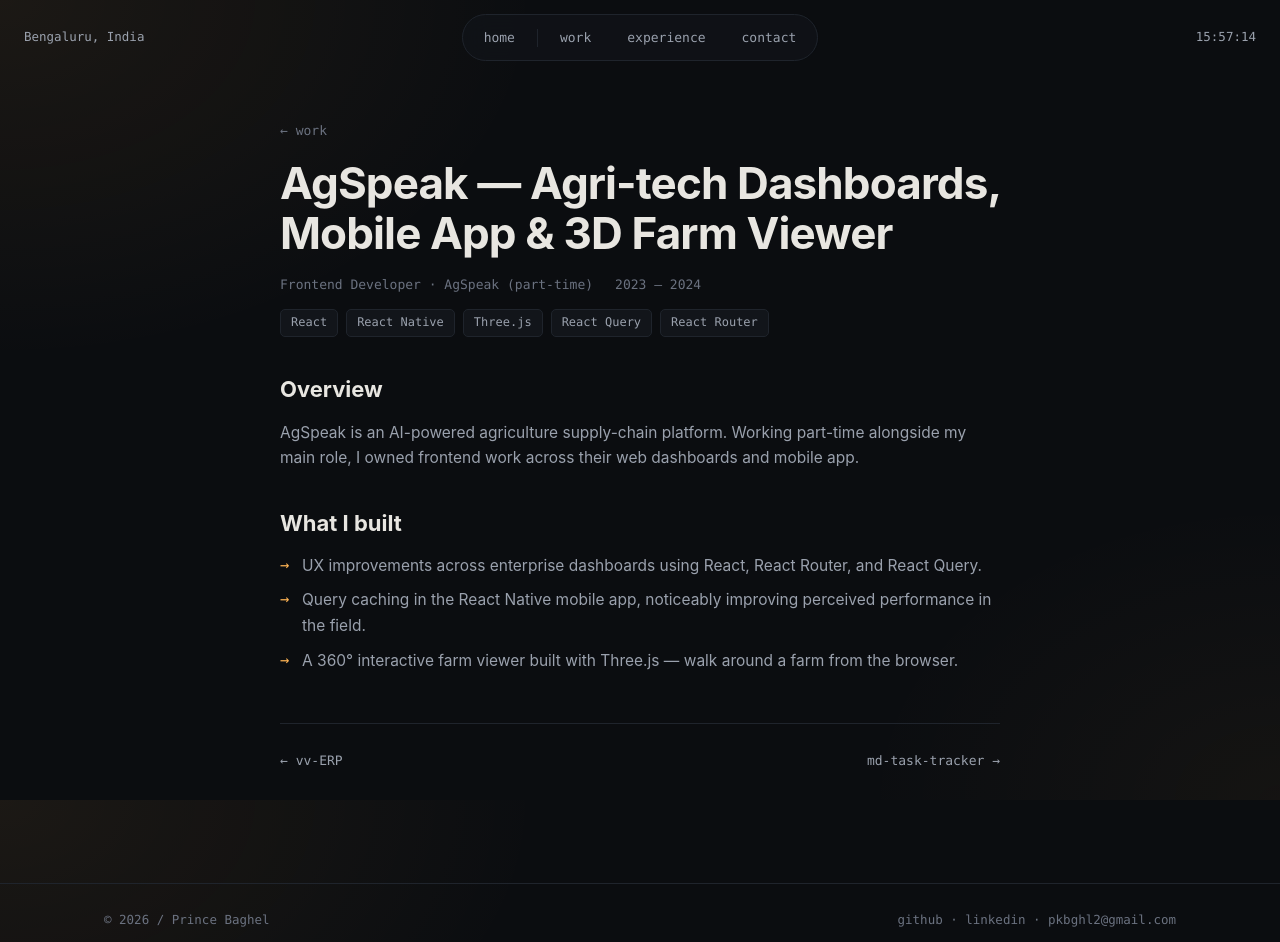
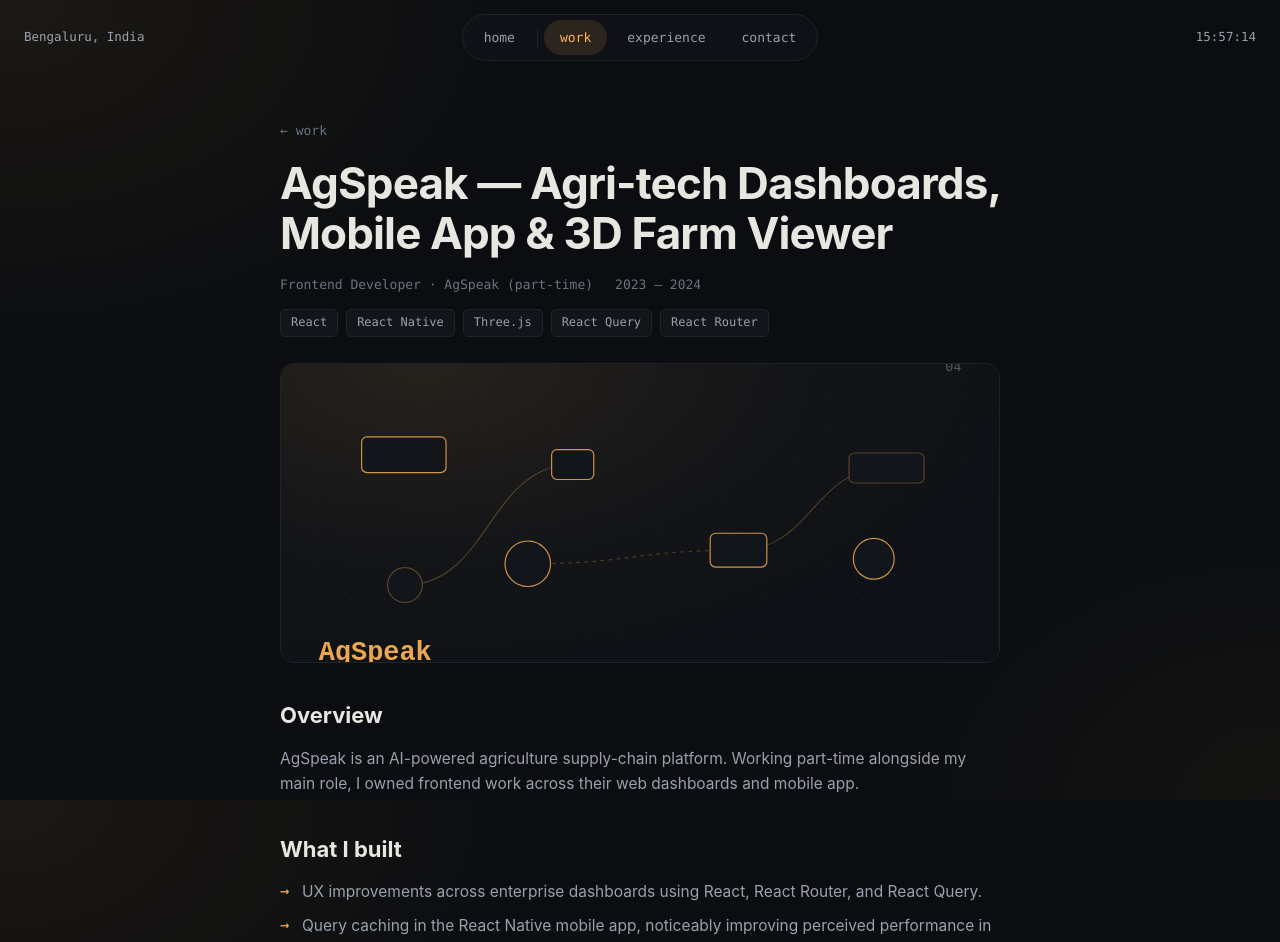
Before and after one commit to mprinceb/folio, a Next.js app: page /work/agspeak in a window 1280 px wide. Shown: the top 942 px of the page. Built offline with nearby package versions, Linux system fonts and the light colour scheme.

Commit message:
v3: Inter/JetBrains Mono, SVG icons, generative project covers, motion, active nav

```diff
--- /dev/null
+++ b/app/components/Cover.jsx
@@ -0,0 +1,106 @@
+// Deterministic generative "pipeline blueprint" cover per project.
+function hash(str) {
+  let h = 2166136261;
+  for (let i = 0; i < str.length; i++) {
+    h ^= str.charCodeAt(i);
+    h = Math.imul(h, 16777619);
+  }
+  return () => {
+    h ^= h << 13; h ^= h >>> 17; h ^= h << 5;
+    return ((h >>> 0) % 1000) / 1000;
+  };
+}
+
+export default function Cover({ slug, name, index, height = 340 }) {
+  const rnd = hash(slug);
+  const W = 800, H = 420;
+  const nodes = [];
+  const cols = 4, rows = 2;
+  for (let c = 0; c < cols; c++) {
+    for (let r = 0; r < rows; r++) {
+      if (rnd() < 0.3) continue;
+      nodes.push({
+        x: 90 + c * 180 + rnd() * 60,
+        y: 90 + r * 140 + rnd() * 70,
+        w: 46 + rnd() * 60,
+        h: 30 + rnd() * 14,
+        round: rnd() > 0.55,
+        bright: rnd() > 0.6,
+      });
+    }
+  }
+  const edges = [];
+  for (let i = 0; i < nodes.length - 1; i++) {
+    if (rnd() < 0.75) edges.push([i, i + 1]);
+    if (i + 2 < nodes.length && rnd() < 0.3) edges.push([i, i + 2]);
+  }
+  const dots = [];
+  for (let x = 40; x < W; x += 38)
+    for (let y = 40; y < H; y += 38)
+      dots.push([x, y]);
+
+  return (
+    <svg
+      className="cover"
+      viewBox={`0 0 ${W} ${H}`}
+      style={{ height, width: "100%" }}
+      preserveAspectRatio="xMidYMid slice"
+      role="img"
+      aria-label={`${name} cover art`}
+    >
+      <rect width={W} height={H} fill="#0e1116" />
+      <defs>
+        <radialGradient id={`gl-${slug}`} cx="20%" cy="10%" r="90%">
+          <stop offset="0%" stopColor="rgba(255,180,84,0.10)" />
+          <stop offset="60%" stopColor="rgba(255,180,84,0.02)" />
+          <stop offset="100%" stopColor="rgba(255,180,84,0)" />
+        </radialGradient>
+      </defs>
+      <rect width={W} height={H} fill={`url(#gl-${slug})`} />
+      {dots.map(([x, y], i) => (
+        <circle key={i} cx={x} cy={y} r="1" fill="rgba(232,230,225,0.05)" />
+      ))}
+      {edges.map(([a, b], i) => {
+        const n1 = nodes[a], n2 = nodes[b];
+        const midX = (n1.x + n2.x) / 2;
+        return (
+          <path
+            key={i}
+            d={`M ${n1.x} ${n1.y} C ${midX} ${n1.y}, ${midX} ${n2.y}, ${n2.x} ${n2.y}`}
+            fill="none"
+            stroke="rgba(255,180,84,0.28)"
+            strokeWidth="1.2"
+            strokeDasharray={i % 2 ? "4 5" : "none"}
+          />
+        );
+      })}
+      {nodes.map((n, i) =>
+        n.round ? (
+          <circle
+            key={i} cx={n.x} cy={n.y} r={n.h / 2 + 4}
+            fill="#12151a"
+            stroke={n.bright ? "rgba(255,180,84,0.8)" : "rgba(255,180,84,0.3)"}
+            strokeWidth="1.3"
+          />
+        ) : (
+          <rect
+            key={i}
+            x={n.x - n.w / 2} y={n.y - n.h / 2} width={n.w} height={n.h} rx="6"
+            fill="#12151a"
+            stroke={n.bright ? "rgba(255,180,84,0.8)" : "rgba(255,180,84,0.3)"}
+            strokeWidth="1.3"
+          />
+        )
+      )}
+      <text x="42" y={H - 46} fontFamily="JetBrains Mono Variable, monospace" fontSize="30" fontWeight="600" fill="rgba(255,180,84,0.92)">
+        {name}
+      </text>
+      <text x="42" y={H - 22} fontFamily="JetBrains Mono Variable, monospace" fontSize="13" fill="rgba(154,161,173,0.8)">
+        {`// case study ${String(index + 1).padStart(2, "0")}`}
+      </text>
+      <text x={W - 42} y="52" textAnchor="end" fontFamily="JetBrains Mono Variable, monospace" fontSize="15" fill="rgba(232,230,225,0.35)">
+        {String(index + 1).padStart(2, "0")}
+      </text>
+    </svg>
+  );
+}
--- /dev/null
+++ b/app/components/Icons.jsx
@@ -0,0 +1,24 @@
+export const GitHubIcon = ({ size = 15 }) => (
+  <svg width={size} height={size} viewBox="0 0 16 16" fill="currentColor" aria-hidden>
+    <path d="M8 0C3.58 0 0 3.58 0 8c0 3.54 2.29 6.53 5.47 7.59.4.07.55-.17.55-.38 0-.19-.01-.82-.01-1.49-2.01.37-2.53-.49-2.69-.94-.09-.23-.48-.94-.82-1.13-.28-.15-.68-.52-.01-.53.63-.01 1.08.58 1.23.82.72 1.21 1.87.87 2.33.66.07-.52.28-.87.51-1.07-1.78-.2-3.64-.89-3.64-3.95 0-.87.31-1.59.82-2.15-.08-.2-.36-1.02.08-2.12 0 0 .67-.21 2.2.82.64-.18 1.32-.27 2-.27s1.36.09 2 .27c1.53-1.04 2.2-.82 2.2-.82.44 1.1.16 1.92.08 2.12.51.56.82 1.27.82 2.15 0 3.07-1.87 3.75-3.65 3.95.29.25.54.73.54 1.48 0 1.07-.01 1.93-.01 2.2 0 .21.15.46.55.38A8.01 8.01 0 0 0 16 8c0-4.42-3.58-8-8-8Z"/>
+  </svg>
+);
+
+export const LinkedInIcon = ({ size = 15 }) => (
+  <svg width={size} height={size} viewBox="0 0 16 16" fill="currentColor" aria-hidden>
+    <path d="M13.63 13.63h-2.37V9.92c0-.88-.02-2.02-1.23-2.02-1.23 0-1.42.96-1.42 1.96v3.77H6.24V6h2.27v1.04h.03c.32-.6 1.09-1.23 2.24-1.23 2.4 0 2.84 1.58 2.84 3.63v4.19ZM3.56 4.96a1.37 1.37 0 1 1 0-2.75 1.37 1.37 0 0 1 0 2.75Zm1.19 8.67H2.37V6h2.38v7.63ZM14.82 0H1.18C.53 0 0 .52 0 1.15v13.7C0 15.48.53 16 1.18 16h13.63c.65 0 1.19-.52 1.19-1.15V1.15C16 .52 15.46 0 14.82 0Z"/>
+  </svg>
+);
+
+export const MailIcon = ({ size = 15 }) => (
+  <svg width={size} height={size} viewBox="0 0 16 16" fill="none" stroke="currentColor" strokeWidth="1.4" aria-hidden>
+    <rect x="1" y="3" width="14" height="10" rx="1.5" />
+    <path d="m1.5 4 6.5 5 6.5-5" />
+  </svg>
+);
+
+export const ArrowIcon = ({ size = 14 }) => (
+  <svg width={size} height={size} viewBox="0 0 16 16" fill="none" stroke="currentColor" strokeWidth="1.6" aria-hidden>
+    <path d="M2 8h11M9 3.5 13.5 8 9 12.5" />
+  </svg>
+);
--- /dev/null
+++ b/app/components/Nav.jsx
@@ -0,0 +1,16 @@
+"use client";
+import { usePathname } from "next/navigation";
+
+export default function Nav() {
+  const path = usePathname();
+  const onWork = path.startsWith("/work");
+  return (
+    <nav className="pillnav">
+      <a href="/" className={!onWork ? "active" : ""}>home</a>
+      <span className="sep" />
+      <a href="/work" className={onWork ? "active" : ""}>work</a>
+      <a href="/#experience">experience</a>
+      <a href="/#contact">contact</a>
+    </nav>
+  );
+}
--- a/app/globals.css
+++ b/app/globals.css
@@ -8,8 +8,8 @@
   --dim: #6b7280;
   --accent: #ffb454;
   --accent-dim: rgba(255, 180, 84, 0.12);
-  --mono: ui-monospace, "SF Mono", "Cascadia Code", Menlo, Consolas, monospace;
-  --sans: -apple-system, BlinkMacSystemFont, "Segoe UI", Roboto, "Helvetica Neue", sans-serif;
+  --mono: "JetBrains Mono Variable", ui-monospace, Menlo, Consolas, monospace;
+  --sans: "Inter Variable", -apple-system, BlinkMacSystemFont, "Segoe UI", sans-serif;
 }
 * { box-sizing: border-box; margin: 0; padding: 0; }
 html { scroll-behavior: smooth; }
@@ -204,3 +204,58 @@
   .topbar { grid-template-columns: 1fr; justify-items: center; }
   .page { padding-top: 100px; }
 }
+
+
+/* ── motion ─────────────────────────────── */
+@keyframes fadeUp {
+  from { opacity: 0; transform: translateY(14px); }
+  to { opacity: 1; transform: translateY(0); }
+}
+.fade, section, .workhero, .case > * { animation: fadeUp .55s cubic-bezier(.2,.7,.3,1) both; }
+.d1 { animation-delay: .05s; } .d2 { animation-delay: .12s; }
+.d3 { animation-delay: .19s; } .d4 { animation-delay: .26s; }
+@media (prefers-reduced-motion: reduce) {
+  .fade, section, .workhero, .case > * { animation: none; }
+}
+
+/* ── covers ─────────────────────────────── */
+.cover { display: block; border-radius: 14px; border: 1px solid var(--line); }
+.coverlink { display: block; position: relative; overflow: hidden; border-radius: 14px; transition: transform .25s cubic-bezier(.2,.7,.3,1); }
+.coverlink:hover { transform: translateY(-3px); }
+.coverlink:hover .cover { border-color: rgba(255,180,84,.5); }
+
+/* featured on home */
+.featured { display: grid; grid-template-columns: 1fr 1fr; gap: 16px; }
+.featured .flabel { margin-top: 12px; }
+.featured h3 { font-size: 17px; margin-top: 10px; }
+.featured p { font-size: 14px; color: var(--muted); margin-top: 2px; }
+@media (max-width: 720px) { .featured { grid-template-columns: 1fr; } }
+
+/* section numbering */
+section h2 { display: flex; align-items: baseline; gap: 12px; }
+section h2::before {
+  content: attr(data-idx);
+  font-family: var(--mono); font-size: 13px; color: var(--accent); font-weight: 500;
+}
+
+/* social buttons with real icons */
+.socials a svg { color: var(--accent); }
+
+/* footer icon links */
+.flinks { display: flex; gap: 16px; }
+.flinks a { color: var(--muted); transition: color .15s; display: flex; }
+.flinks a:hover { color: var(--accent); }
+
+/* name gradient */
+h1.name {
+  background: linear-gradient(135deg, #ffffff 30%, #d9d2c5 70%, var(--accent) 130%);
+  -webkit-background-clip: text; background-clip: text; color: transparent;
+  padding-bottom: 4px;
+}
+
+/* pcard with cover */
+.pcard { grid-template-columns: 1fr; }
+.pcard .coverlink { margin-bottom: 14px; }
+
+/* case hero cover */
+.case .coverwrap { margin: 26px 0 8px; }
--- a/app/layout.jsx
+++ b/app/layout.jsx
@@ -1,11 +1,15 @@
+import "@fontsource-variable/inter";
+import "@fontsource-variable/jetbrains-mono";
 import "./globals.css";
 import Clock from "./components/Clock";
+import Nav from "./components/Nav";
+import { GitHubIcon, LinkedInIcon, MailIcon } from "./components/Icons";
 
 export const metadata = {
   title: "Prince Baghel — Full Stack Engineer",
   description:
     "Full-stack engineer in Bengaluru building production systems end to end — distributed pipelines, clinical desktop software, ERP automation, and the React interfaces on top.",
-  metadataBase: new URL("https://princebaghel.vercel.app"),
+  metadataBase: new URL("https://mprinceb.vercel.app"),
   openGraph: {
     title: "Prince Baghel — Full Stack Engineer",
     description:
@@ -20,25 +24,17 @@
       <body>
         <div className="topbar">
           <span className="loc">Bengaluru, India</span>
-          <nav className="pillnav">
-            <a href="/">home</a>
-            <span className="sep" />
-            <a href="/work">work</a>
-            <a href="/#experience">experience</a>
-            <a href="/#contact">contact</a>
-          </nav>
+          <Nav />
           <span className="clock"><Clock /></span>
         </div>
         {children}
         <footer>
           <div className="inner">
             <span>© {new Date().getFullYear()} / Prince Baghel</span>
-            <span>
-              <a href="https://github.com/mprinceb" target="_blank" rel="noreferrer">github</a>
-              {"  ·  "}
-              <a href="https://linkedin.com/in/mprincebaghel" target="_blank" rel="noreferrer">linkedin</a>
-              {"  ·  "}
-              <a href="mailto:pkbghl2@gmail.com">pkbghl2@gmail.com</a>
+            <span className="flinks">
+              <a href="https://github.com/mprinceb" target="_blank" rel="noreferrer"><GitHubIcon size={16} /></a>
+              <a href="https://linkedin.com/in/mprincebaghel" target="_blank" rel="noreferrer"><LinkedInIcon size={16} /></a>
+              <a href="mailto:pkbghl2@gmail.com"><MailIcon size={16} /></a>
             </span>
           </div>
         </footer>
--- a/app/work/[slug]/page.jsx
+++ b/app/work/[slug]/page.jsx
@@ -1,5 +1,6 @@
 import { projects } from "../../projects";
 import { notFound } from "next/navigation";
+import Cover from "../../components/Cover";
 
 export function generateStaticParams() {
   return projects.map((p) => ({ slug: p.slug }));
@@ -36,6 +37,10 @@
           {p.tags.map((t) => <span key={t}>{t}</span>)}
         </div>
 
+        <div className="coverwrap">
+          <Cover slug={p.slug} name={p.name} index={idx} height={300} />
+        </div>
+
         {p.sections.map((s) => (
           <div key={s.h}>
             <h2>{s.h}</h2>
--- a/app/work/page.jsx
+++ b/app/work/page.jsx
@@ -1,4 +1,5 @@
 import { projects } from "../projects";
+import Cover from "../components/Cover";
 
 export const metadata = {
   title: "Work — Prince Baghel",
@@ -18,6 +19,9 @@
       </div>
       {projects.map((p) => (
         <div className="pcard" key={p.slug} id={p.slug}>
+          <a className="coverlink" href={`/work/${p.slug}`}>
+            <Cover slug={p.slug} name={p.name} index={projects.indexOf(p)} height={280} />
+          </a>
           <div className="p-top">
             <h2><a href={`/work/${p.slug}`}>{p.name}</a></h2>
             <span className="period">{p.period}</span>
--- a/package.json
+++ b/package.json
@@ -8,6 +8,8 @@
     "start": "next start"
   },
   "dependencies": {
+    "@fontsource-variable/inter": "^5.2.8",
+    "@fontsource-variable/jetbrains-mono": "^5.2.8",
     "next": "^15.3.4",
     "react": "^19.1.0",
     "react-dom": "^19.1.0"
```
Also changed, not shown: app/page.jsx (+20 -9 lines), 2 other files (tests, documents, lock files or other folders).
